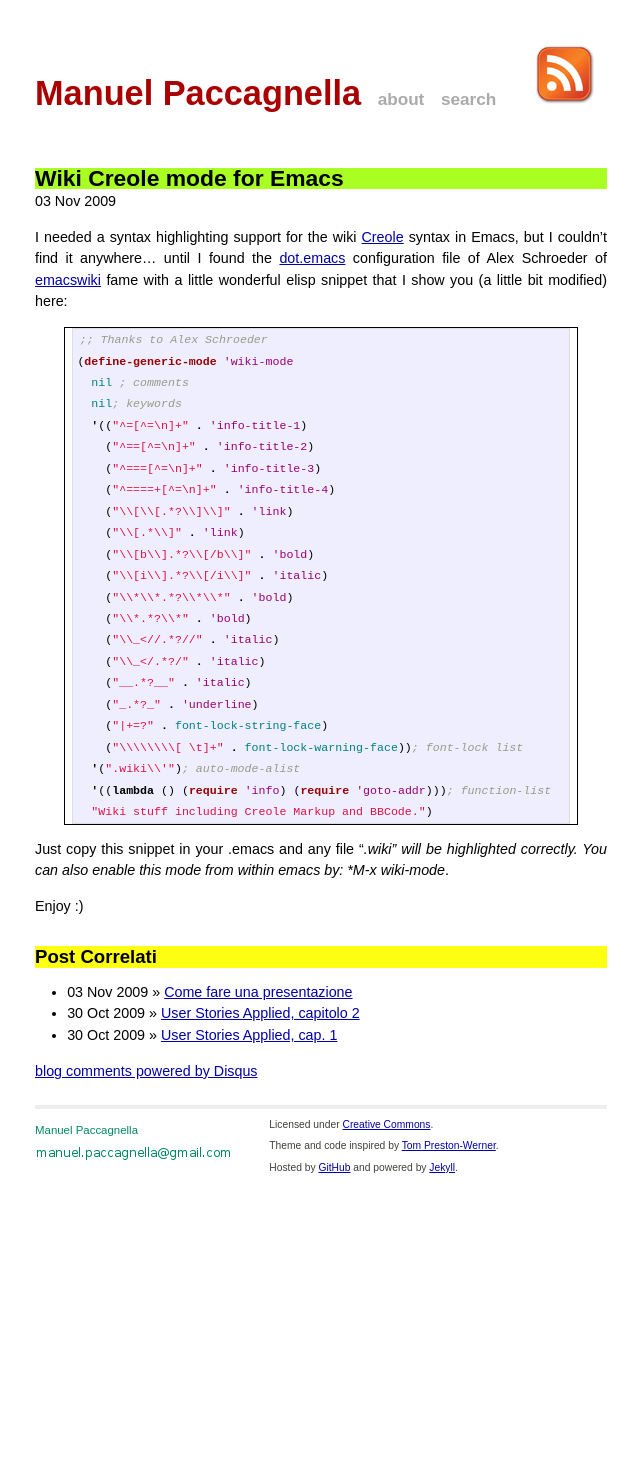
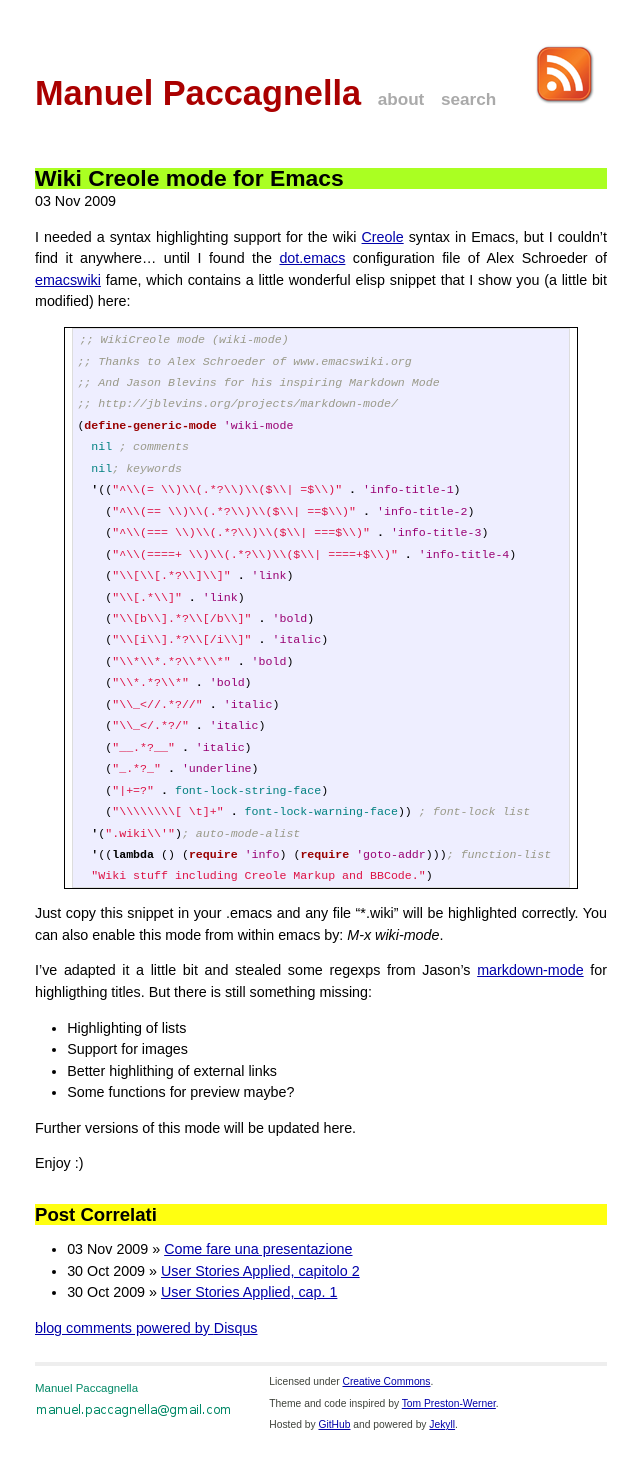
Before and after one commit to manuelp/manuelp.github.io, a Jekyll site: the page built from _posts/2009-11-03-wikicreole-mode-emacs.markdown, in a window 1280 px wide. Shown: the whole page, without its empty margins (319-959 px from the left). Built offline with Jekyll 4.4.1, drawn with Linux system fonts in a browser that asks for light colours; comment, search, counter and statistics services are not loaded; before the commit the page ends 1204 px from its top, so only the background shows below that.

Commit message:
Wiki-mode for emacs updated

```diff
--- a/_posts/2009-11-03-wikicreole-mode-emacs.markdown
+++ b/_posts/2009-11-03-wikicreole-mode-emacs.markdown
@@ -4,17 +4,20 @@
 categories: emacs
 ---
 
-I needed a syntax highlighting support for the wiki [Creole](http://www.wikicreole.org/wiki/Creole1.0) syntax in Emacs, but I couldn't find it anywhere... until I found the [dot.emacs](http://www.emacswiki.org/cgi-bin/wiki/menu-bar%2B.el/Search/AlexSchroeder/AlexSchroederConfigPyrobombus) configuration file of Alex Schroeder of [emacswiki](http://www.emacswiki.org) fame with a little wonderful elisp snippet that I show you (a little bit modified) here:
+I needed a syntax highlighting support for the wiki [Creole](http://www.wikicreole.org/wiki/Creole1.0) syntax in Emacs, but I couldn't find it anywhere... until I found the [dot.emacs](http://www.emacswiki.org/cgi-bin/wiki/menu-bar%2B.el/Search/AlexSchroeder/AlexSchroederConfigPyrobombus) configuration file of Alex Schroeder of [emacswiki](http://www.emacswiki.org) fame, which contains a little wonderful elisp snippet that I show you (a little bit modified) here:
 
 {% highlight scheme %}
-;; Thanks to Alex Schroeder
+;; WikiCreole mode (wiki-mode)
+;; Thanks to Alex Schroeder of www.emacswiki.org
+;; And Jason Blevins for his inspiring Markdown Mode
+;; http://jblevins.org/projects/markdown-mode/
 (define-generic-mode 'wiki-mode
   nil ; comments
   nil; keywords
-  '(("^=[^=\n]+" . 'info-title-1)
-    ("^==[^=\n]+" . 'info-title-2)
-    ("^===[^=\n]+" . 'info-title-3)
-    ("^====+[^=\n]+" . 'info-title-4)
+  '(("^\\(= \\)\\(.*?\\)\\($\\| =$\\)" . 'info-title-1)
+    ("^\\(== \\)\\(.*?\\)\\($\\| ==$\\)" . 'info-title-2)
+    ("^\\(=== \\)\\(.*?\\)\\($\\| ===$\\)" . 'info-title-3)
+    ("^\\(====+ \\)\\(.*?\\)\\($\\| ====+$\\)" . 'info-title-4)
     ("\\[\\[.*?\\]\\]" . 'link)
     ("\\[.*\\]" . 'link)
     ("\\[b\\].*?\\[/b\\]" . 'bold)
@@ -26,12 +29,21 @@
     ("__.*?__" . 'italic)
     ("_.*?_" . 'underline)
     ("|+=?" . font-lock-string-face)
-    ("\\\\\\\\[ \t]+" . font-lock-warning-face)); font-lock list
+    ("\\\\\\\\[ \t]+" . font-lock-warning-face)) ; font-lock list
   '(".wiki\\'"); auto-mode-alist
   '((lambda () (require 'info) (require 'goto-addr))); function-list
   "Wiki stuff including Creole Markup and BBCode.")
 {% endhighlight %}
 
-Just copy this snippet in your .emacs and any file "*.wiki" will be highlighted correctly. You can also enable this mode from within emacs by: *M-x wiki-mode*.
+Just copy this snippet in your .emacs and any file "\*.wiki" will be highlighted correctly. You can also enable this mode from within emacs by: *M-x wiki-mode*.
+
+I've adapted it a little bit and stealed some regexps from Jason's [markdown-mode](http://jblevins.org/projects/markdown-mode/) for highligthing titles. But there is still something missing:
+
+ - Highlighting of lists
+ - Support for images
+ - Better highlithing of external links
+ - Some functions for preview maybe?
+
+Further versions of this mode will be updated here.
 
 Enjoy :)
```
